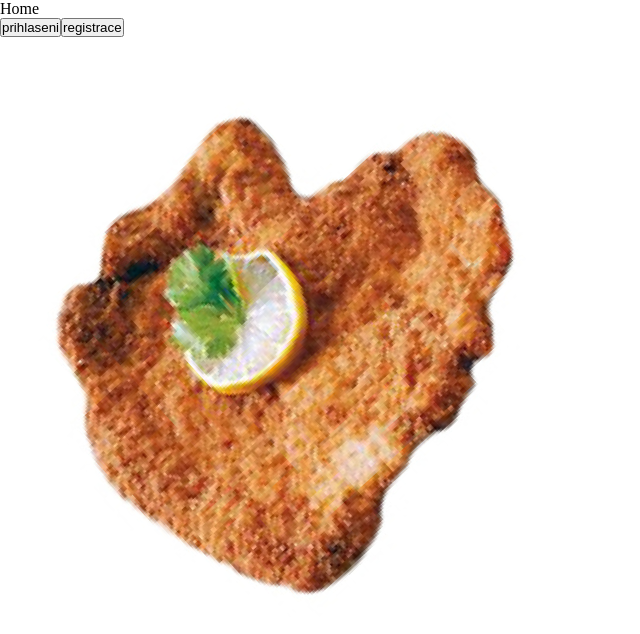
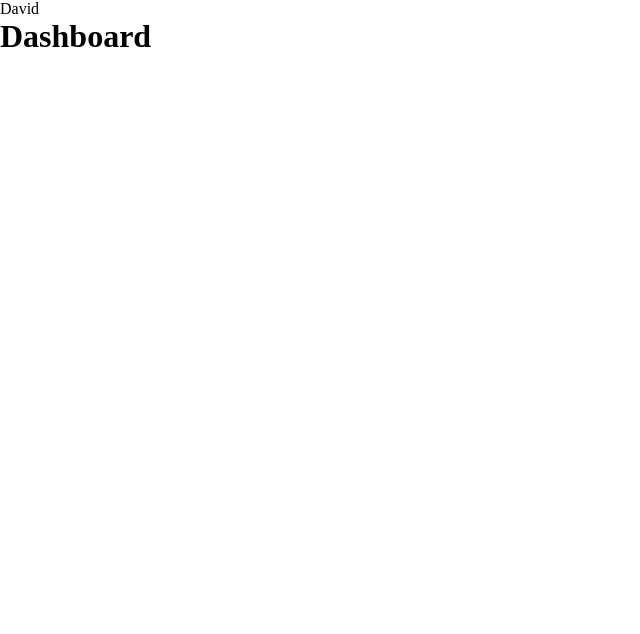
Before and after one commit to uu-team-8/uuWeb, a React (Vite) app: page / in a window 1280 px wide. Shown: the top 634 px of the page, without its empty margins (0-640 px from the left). Built offline with nearby package versions, Linux system fonts and the light colour scheme; the HTML template or start-up script is replaced by a standard one.

Commit message:
dashboard

```diff
--- a/src/pages/home.tsx
+++ b/src/pages/home.tsx
@@ -1,25 +1,24 @@
 import type { FC } from "react";
 import { Link } from "wouter";
-
-import SpinningSchnitzel from "../components/spinning-schnitzel";
+import styled from "@emotion/styled";
 
 const Home: FC = () => {
     return (
         <>
-            <p>Home</p>
-            <Link href="/prihlaseni">
-                <button type="button">
-                    prihlaseni
-                </button>
-            </Link>
-            <Link href="/registrace">
-                <button type="button">
-                    registrace
-                </button>
-            </Link>
-            <SpinningSchnitzel />
+            <StyledHeader>
+                <p>David</p>
+            </StyledHeader>
+            <>
+                <h1>Dashboard</h1>
+            </>
         </>
     )
 }
 
+const StyledHeader = styled.header`
+    display: flex;
+    flex-direction: row;
+`
+
+
 export default Home;
```
